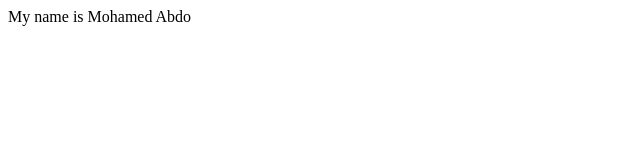
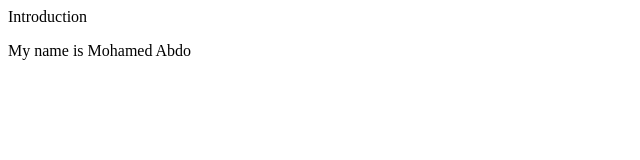
Before and after one commit to hamdey/Main, a plain HTML site: page index.html in a window 1280 px wide. Shown: the whole page, without its empty margins (0-640 px from the left). Drawn offline with Linux system fonts and the light colour scheme.

Commit message:
<p> Introduction </p> My name Is Mohamed Abdo

```diff
--- a/index.html
+++ b/index.html
@@ -1,2 +1,3 @@
+<p> Introduction </p>
 
 My name is Mohamed Abdo
```
